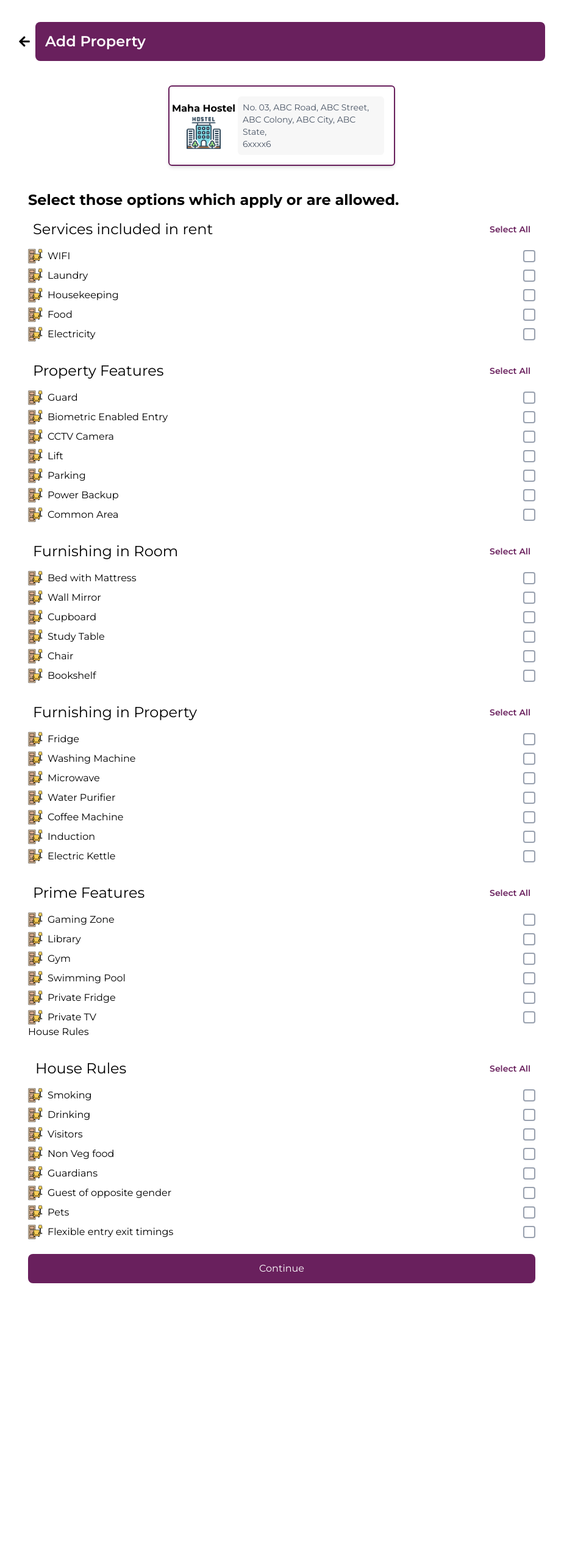
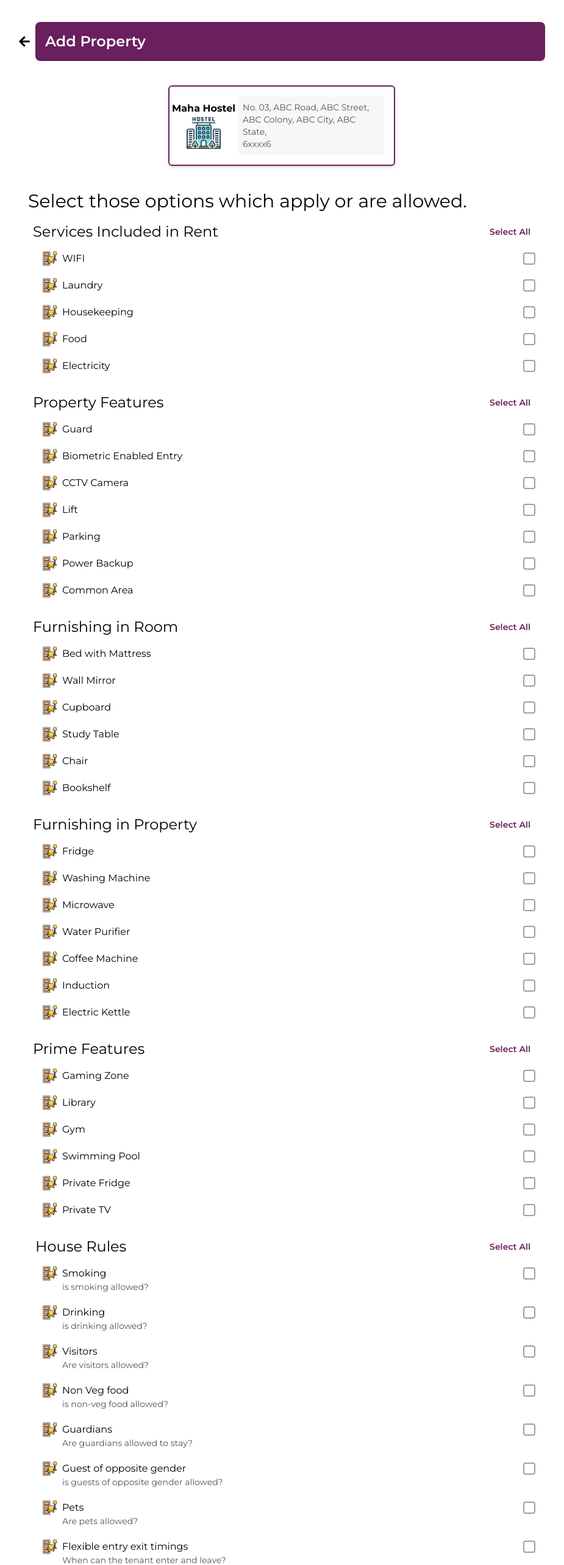
Before and after one commit to DeveloperDhanush-git/HostelManagementEl, a React (Create React App) app: page /property-card in a window 1280 px wide. Shown: the top 2566 px of the page at 61% size, without its empty margins (178-1103 px from the left). Before the commit the page ends 2136 px from the top, so only its background shows below. Built offline with nearby package versions, Linux system fonts and the light colour scheme.

Commit message:
Update Navigate

```diff
--- a/package.json
+++ b/package.json
@@ -37,5 +37,8 @@
       "last 1 firefox version",
       "last 1 safari version"
     ]
+  },
+  "devDependencies": {
+    "eslint": "^8.57.1"
   }
 }
--- a/src/Components/EditPropertyDetails/AddressDetails.js
+++ b/src/Components/EditPropertyDetails/AddressDetails.js
@@ -1,32 +1,56 @@
-import React from 'react';
+import React, { useState } from "react";
 
 const AddressDetails = () => {
+  const [address, setAddress] = useState({
+    pincode: "CRIB005679",
+    city: "Coimbatore",
+    state: "Tamil Nadu",
+    house: "Maha Hostel",
+    locality: "Gandhipuram",
+  });
+
+  const handleChange = (e) => {
+    setAddress({ ...address, [e.target.name]: e.target.value });
+  };
+
   return (
     <div className="mb-4">
       <h3 className="text-lg font-semibold mb-2">Address</h3>
       <input
         type="text"
-        placeholder="Pincode"
+        name="pincode"
+        value={address.pincode}
+        onChange={handleChange}
+        className="w-full p-2 border rounded-xl mb-4 "
+      />
+      <input
+        type="text"
+        name="city"
+        value={address.city}
+        onChange={handleChange}
         className="w-full p-2 border rounded-xl mb-4"
       />
       <input
         type="text"
-        placeholder="City"
+        name="state"
+        value={address.state}
+        onChange={handleChange}
         className="w-full p-2 border rounded-xl mb-4"
       />
       <input
         type="text"
-        placeholder="State"
+        name="house"
+        placeholder="House/Flat/Block"
+        value={address.house}
+        onChange={handleChange}
         className="w-full p-2 border rounded-xl mb-4"
       />
       <input
         type="text"
-        placeholder="House/Flat/Block"
-        className="w-full p-2 border rounded-xl mb-4"
-      />
-      <input
-        type="text"
+        name="locality"
         placeholder="Locality"
+        value={address.locality}
+        onChange={handleChange}
         className="w-full p-2 border rounded-xl mb-12"
       />
     </div>
--- a/src/Components/EditPropertyDetails/Header.js
+++ b/src/Components/EditPropertyDetails/Header.js
@@ -1,10 +1,19 @@
 import React from 'react';
+import { useNavigate } from 'react-router-dom'; // Import useNavigate
 import { FaTimes } from 'react-icons/fa';
 
 const Header = ({ buttonName }) => {
+  const navigate = useNavigate(); // Initialize navigate function
+
   return (
     <div className="flex items-center space-x-2 py-4">
-      <FaTimes className="text-xl cursor-pointer text-black hover:text-gray-700 transition duration-200" />
+      {/* Close Icon (Navigates to /housedetails on Click) */}
+      <FaTimes
+        className="text-xl cursor-pointer text-black hover:text-gray-700 transition duration-200"
+        onClick={() => navigate('/')} // Navigate on click
+      />
+
+      {/* Header Section */}
       <div className="flex-grow bg-[#69205D] text-white p-4 flex justify-between items-center rounded-lg h-16">
         <span className="text-2xl font-semibold">{buttonName}</span>
       </div>
--- a/src/Components/HostelDetails/RoomTypeSelection.js
+++ b/src/Components/HostelDetails/RoomTypeSelection.js
@@ -1,6 +1,5 @@
 // RoomTypeSelection.js
 import React from 'react';
-
 const RoomTypeSelection = ({ roomType, handleRoomTypeClick }) => {
   return (
     <div className="flex justify-between p-4  mr-6 mt-1 ml-6">
@@ -19,5 +18,4 @@ const RoomTypeSelection = ({ roomType, handleRoomTypeClick }) => {
     </div>
   );
 };
-
 export default RoomTypeSelection;
--- a/src/Components/HostelDetails/SelectedRoomDetails.js
+++ b/src/Components/HostelDetails/SelectedRoomDetails.js
@@ -16,11 +16,12 @@ const SelectedRoomDetails = ({ selectedRoom }) => {
         ))}
       </div>
 
+      {/* Rent Section */}
       <div className="flex items-center p-4 mt-4 mb-2 bg-[#69205D] rounded-xl w-max h-12">
-        <div className="font-semibold text-lg text-black bg-white rounded w-20 text-center">
+        <div className="font-semibold text-lg text-black bg-white rounded-xl w-20 text-center py-1">
           Rent
         </div>
-        <div className="text-2xl font-bold text-white  px-8 py-2">
+        <div className="text-2xl font-bold text-white px-8 py-2">
           ₹{selectedRoom.rent}
         </div>
       </div>
--- a/src/Components/HostelDetails/TermsOfAgreement.js
+++ b/src/Components/HostelDetails/TermsOfAgreement.js
@@ -13,11 +13,18 @@ const TermsOfAgreement = () => {
             { label: 'Lock-in period', value: '0.5 Months' },
             { label: 'Notice period', value: '0.5 Months' },
           ].map(({ label, value }) => (
-            <div key={label} className="bg-[#D9D9D9] p-1 rounded-lg flex justify-between">
+            <div key={label} className="bg-[#D9D9D9] p-2 rounded-lg flex justify-between">
               <div className="text-sm text-gray-600">{label}:</div>
               <div className="text-sm text-gray-600">{value}</div>
             </div>
           ))}
+        </div>
+
+        {/* Button below Terms of Agreement */}
+        <div className="mt-4">
+          <button className="bg-[#69205D] text-white py-2 rounded-md w-full text-sm md:text-base">
+            Done
+          </button>
         </div>
       </div>
     </div>
--- a/src/Components/PropertyCard/PropertyCard.js
+++ b/src/Components/PropertyCard/PropertyCard.js
@@ -1,137 +1,3 @@
-// import React, { useState } from 'react';
-
-// import PropertyHeader from './PropertyHeader';
-// import PropertyDetails from './PropertyDetails';
-// import OptionSelector from './OptionSelector';
-
-// const PropertyCard = ({ buttonName = "Add Property" }) => {
-//   const [whoCanStay, setWhoCanStay] = useState([]);
-//   const [bestSuitedFor, setBestSuitedFor] = useState([]);
-//   const [furnishingInRoom, setFurnishingInRoom] = useState([]);
-//   const [furnishingInProperty, setFurnishingInProperty] = useState([]);
-//   const [primeFeatures, setPrimeFeatures] = useState([]);
-//   const [houseRules, setHouseRules] = useState([]);
-
-//   const toggleSelectAll = (items, setItems, allSelected) => {
-//     if (allSelected) {
-//       setItems([]);
-//     } else {
-//       setItems(items);
-//     }
-//   };
-
-//   const toggleItem = (item, selectedItems, setItems) => {
-//     if (selectedItems.includes(item)) {
-//       setItems(selectedItems.filter(i => i !== item));
-//     } else {
-//       setItems([...selectedItems, item]);
-//     }
-//   };
-
-//   const renderOptions = (options, selectedItems, setItems) => (
-//     <OptionSelector
-//       options={options}
-//       selectedItems={selectedItems}
-//       setItems={setItems}
-//       toggleItem={toggleItem}
-//     />
-//   );
-
-//   return (
-//     <div className="p-4 max-w-4xl mx-auto bg-white rounded-lg mt-1" style={{ fontFamily: 'Montserrat' }}>
-//       <PropertyHeader buttonName={buttonName} />
-
-//       <PropertyDetails />
-
-//       <div className="p-4">
-//         <h2 className="font-bold text-lg mb-2">Select those options which apply or are allowed.</h2>
-
-//         <div className="p-2 rounded-md flex justify-between items-center">
-//           <span>Services included in rent</span>
-//           <button
-//             className="text-[#69205D] text-sm font-semibold"
-//             onClick={() => toggleSelectAll(["WIFI", "Laundry", "Housekeeping", "Food", "Electricity"], setWhoCanStay, whoCanStay.length === 5)}
-//           >
-//             {whoCanStay.length === 5 ? "Unselect All" : "Select All"}
-//           </button>
-//         </div>
-//         {renderOptions(["WIFI", "Laundry", "Housekeeping", "Food", "Electricity"], whoCanStay, setWhoCanStay)}
-
-//         <div className="p-2 mt-4 rounded-md flex justify-between items-center">
-//           <span>Property Features</span>
-//           <button
-//             className="text-[#69205D] text-sm font-semibold"
-//             onClick={() => toggleSelectAll(["Guard", "Biometric Enabled Entry", "CCTV Camera", "Lift", "Parking", "Power Backup", "Common Area"], setBestSuitedFor, bestSuitedFor.length === 7)}
-//           >
-//             {bestSuitedFor.length === 7 ? "Unselect All" : "Select All"}
-//           </button>
-//         </div>
-//         {renderOptions(["Guard", "Biometric Enabled Entry", "CCTV Camera", "Lift", "Parking", "Power Backup", "Common Area"], bestSuitedFor, setBestSuitedFor)}
-
-//         <div className="p-2 mt-4 rounded-md flex justify-between items-center">
-//           <span>Furnishing in Room</span>
-//           <button
-//             className="text-[#69205D] text-sm font-semibold"
-//             onClick={() => toggleSelectAll(["Bed with Mattress", "Wall Mirror", "Cupboard", "Study Table", "Chair", "Bookshelf"], setFurnishingInRoom, furnishingInRoom.length === 6)}
-//           >
-//             {furnishingInRoom.length === 6 ? "Unselect All" : "Select All"}
-//           </button>
-//         </div>
-//         {renderOptions(["Bed with Mattress", "Wall Mirror", "Cupboard", "Study Table", "Chair", "Bookshelf"], furnishingInRoom, setFurnishingInRoom)}
-
-//         <div className="p-2 mt-4 rounded-md flex justify-between items-center">
-//           <span>Furnishing in Property</span>
-//           <button
-//             className="text-[#69205D] text-sm font-semibold"
-//             onClick={() => toggleSelectAll(["Fridge", "Washing Machine", "Microwave", "Water Purifier", "Coffee Machine", "Induction", "Electric Kettle"], setFurnishingInProperty, furnishingInProperty.length === 7)}
-//           >
-//             {furnishingInProperty.length === 7 ? "Unselect All" : "Select All"}
-//           </button>
-//         </div>
-//         {renderOptions(["Fridge", "Washing Machine", "Microwave", "Water Purifier", "Coffee Machine", "Induction", "Electric Kettle"], furnishingInProperty, setFurnishingInProperty)}
-
-//         <div className="p-2 mt-4 rounded-md flex justify-between items-center">
-//           <span>Prime Features</span>
-//           <button
-//             className="text-[#69205D] text-sm font-semibold"
-//             onClick={() => toggleSelectAll(["Gaming Zone", "Library", "Gym", "Swimming Pool", "Private Fridge", "Private TV"], setPrimeFeatures, primeFeatures.length === 6)}
-//           >
-//             {primeFeatures.length === 6 ? "Unselect All" : "Select All"}
-//           </button>
-//         </div>
-//         {renderOptions(["Gaming Zone", "Library", "Gym", "Swimming Pool", "Private Fridge", "Private TV"], primeFeatures, setPrimeFeatures)}
-
-//         <div className="p-2 mt-4 rounded-md flex justify-between items-center">
-//           <span>House Rules</span>
-//           <button
-//             className="text-[#69205D] text-sm font-semibold"
-//             onClick={() => toggleSelectAll([
-//               "Smoking", "Drinking", "Visitors", "Non Veg food", "Guardians", "Guest of opposite gender", "Pets", "Flexible entry exit timings"
-//             ], setHouseRules, houseRules.length === 8)}
-//           >
-//             {houseRules.length === 8 ? "Unselect All" : "Select All"}
-//           </button>
-//         </div>
-//         {renderOptions([
-//           "Smoking", "Drinking", "Visitors", "Non Veg food", "Guardians", "Guest of opposite gender", "Pets", "Flexible entry exit timings"
-//         ], houseRules, setHouseRules)}
-
-//       </div>
-//     </div>
-//   );
-// };
-
-// export default PropertyCard;
-
-
-
-
-
-
-
-
-
-
 // PropertyCard.js
 import React, { useContext, useState, useEffect } from 'react';
 import { useNavigate } from 'react-router-dom';
@@ -195,79 +61,170 @@ const PropertyCard = ({ buttonName = "Add Property" }) => {
       <PropertyDetails />
 
       <div className="p-4">
-        <h2 className="font-bold text-2xl  mb-2">Select those options which apply or are allowed.</h2>
+        <h2 className="font- text-3xl  mb-2">Select those options which apply or are allowed.</h2>
 
-        {/* Services */}
+
+        {/* Services Included in Rent */}
         <div className="p-2 rounded-md text-2xl flex justify-between items-center">
-          <span>Services included in rent</span>
+          <span>Services Included in Rent</span>
           <button
             className="text-[#69205D] text-sm font-semibold"
-            onClick={() => toggleSelectAll(["WIFI", "Laundry", "Housekeeping", "Food", "Electricity"], whoCanStay, setWhoCanStay)}
+            onClick={() => toggleSelectAll(
+              ["WIFI", "Laundry", "Housekeeping", "Food", "Electricity"],
+              whoCanStay,
+              setWhoCanStay
+            )}
           >
             {whoCanStay.length === 5 ? "Unselect All" : "Select All"}
           </button>
         </div>
-        {renderOptions(["WIFI", "Laundry", "Housekeeping", "Food", "Electricity"], whoCanStay, setWhoCanStay)}
+
+        <div className="flex flex-col gap-3">
+          {["WIFI", "Laundry", "Housekeeping", "Food", "Electricity"].map((service) => (
+            <div key={service} className={`ml-6 ${service.toLowerCase()}`}>
+              {renderOptions([service], whoCanStay, setWhoCanStay)}
+            </div>
+          ))}
+        </div>
+
 
         {/* Property Features */}
-        <div className="p-2 mt-6  text-2xl rounded-md flex justify-between items-center">
+        <div className="p-2 mt-6 text-2xl rounded-md flex justify-between items-center">
           <span>Property Features</span>
           <button
             className="text-[#69205D] text-sm font-semibold"
-            onClick={() => toggleSelectAll(["Guard", "Biometric Enabled Entry", "CCTV Camera", "Lift", "Parking", "Power Backup", "Common Area"], bestSuitedFor, setBestSuitedFor)}
+            onClick={() => toggleSelectAll([
+              "Guard", "Biometric Enabled Entry", "CCTV Camera", "Lift", "Parking", "Power Backup", "Common Area"
+            ], bestSuitedFor, setBestSuitedFor)}
           >
             {bestSuitedFor.length === 7 ? "Unselect All" : "Select All"}
           </button>
         </div>
-        {renderOptions(["Guard", "Biometric Enabled Entry", "CCTV Camera", "Lift", "Parking", "Power Backup", "Common Area"], bestSuitedFor, setBestSuitedFor)}
+        <div className="flex flex-col gap-3">
+          {["Guard", "Biometric Enabled Entry", "CCTV Camera", "Lift", "Parking", "Power Backup", "Common Area"].map((feature) => (
+            <div key={feature} className={`ml-6 ${feature.toLowerCase().replace(/\s+/g, '-')}`}>
+              {renderOptions([feature], bestSuitedFor, setBestSuitedFor)}
+            </div>
+          ))}
+        </div>
 
         {/* Furnishing in Room */}
         <div className="p-2 mt-6 text-2xl rounded-md flex justify-between items-center">
           <span>Furnishing in Room</span>
           <button
             className="text-[#69205D] text-sm font-semibold"
-            onClick={() => toggleSelectAll(["Bed with Mattress", "Wall Mirror", "Cupboard", "Study Table", "Chair", "Bookshelf"], furnishingInRoom, setFurnishingInRoom)}
+            onClick={() => toggleSelectAll([
+              "Bed with Mattress", "Wall Mirror", "Cupboard", "Study Table", "Chair", "Bookshelf"
+            ], furnishingInRoom, setFurnishingInRoom)}
           >
             {furnishingInRoom.length === 6 ? "Unselect All" : "Select All"}
           </button>
         </div>
-        {renderOptions(["Bed with Mattress", "Wall Mirror", "Cupboard", "Study Table", "Chair", "Bookshelf"], furnishingInRoom, setFurnishingInRoom)}
+        <div className="flex flex-col gap-3">
+          {["Bed with Mattress", "Wall Mirror", "Cupboard", "Study Table", "Chair", "Bookshelf"].map((item) => (
+            <div key={item} className={`ml-6 ${item.toLowerCase().replace(/\s+/g, '-')}`}>
+              {renderOptions([item], furnishingInRoom, setFurnishingInRoom)}
+            </div>
+          ))}
+        </div>
 
         {/* Furnishing in Property */}
         <div className="p-2 mt-6 text-2xl rounded-md flex justify-between items-center">
           <span>Furnishing in Property</span>
           <button
             className="text-[#69205D] text-sm font-semibold"
-            onClick={() => toggleSelectAll(["Fridge", "Washing Machine", "Microwave", "Water Purifier", "Coffee Machine", "Induction", "Electric Kettle"], furnishingInProperty, setFurnishingInProperty)}
+            onClick={() => toggleSelectAll([
+              "Fridge", "Washing Machine", "Microwave", "Water Purifier", "Coffee Machine", "Induction", "Electric Kettle"
+            ], furnishingInProperty, setFurnishingInProperty)}
           >
             {furnishingInProperty.length === 7 ? "Unselect All" : "Select All"}
           </button>
         </div>
-        {renderOptions(["Fridge", "Washing Machine", "Microwave", "Water Purifier", "Coffee Machine", "Induction", "Electric Kettle"], furnishingInProperty, setFurnishingInProperty)}
+        <div className="flex flex-col gap-3">
+          {["Fridge", "Washing Machine", "Microwave", "Water Purifier", "Coffee Machine", "Induction", "Electric Kettle"].map((item) => (
+            <div key={item} className={`ml-6 ${item.toLowerCase().replace(/\s+/g, '-')}`}>
+              {renderOptions([item], furnishingInProperty, setFurnishingInProperty)}
+            </div>
+          ))}
+        </div>
 
         {/* Prime Features */}
-        <div className="p-2 mt-6 rounded-md  text-2xl flex justify-between items-center">
+        <div className="p-2 mt-6 text-2xl rounded-md flex justify-between items-center">
           <span>Prime Features</span>
           <button
             className="text-[#69205D] text-sm font-semibold"
-            onClick={() => toggleSelectAll(["Gaming Zone", "Library", "Gym", "Swimming Pool", "Private Fridge", "Private TV"], primeFeatures, setPrimeFeatures)}
+            onClick={() => toggleSelectAll([
+              "Gaming Zone", "Library", "Gym", "Swimming Pool", "Private Fridge", "Private TV"
+            ], primeFeatures, setPrimeFeatures)}
           >
             {primeFeatures.length === 6 ? "Unselect All" : "Select All"}
           </button>
         </div>
-        {renderOptions(["Gaming Zone", "Library", "Gym", "Swimming Pool", "Private Fridge", "Private TV"], primeFeatures, setPrimeFeatures)}
+        <div className="flex flex-col gap-3">
+          {["Gaming Zone", "Library", "Gym", "Swimming Pool", "Private Fridge", "Private TV"].map((item) => (
+            <div key={item} className={`ml-6 ${item.toLowerCase().replace(/\s+/g, '-')}`}>
+              {renderOptions([item], primeFeatures, setPrimeFeatures)}
+            </div>
+          ))}
+        </div>
 
-        House Rules
-        <div className="p-2 mt-6  ml-1  text-2xl rounded-md flex justify-between items-center">
+        {/* House Rules */}
+
+        {/* <div className="p-2 mt-6 ml-1 text-2xl rounded-md flex justify-between items-center">
           <span>House Rules</span>
           <button
-            className="text-[#69205D]  text-sm font-semibold"
-            onClick={() => toggleSelectAll(["Smoking", "Drinking", "Visitors", "Non Veg food", "Guardians", "Guest of opposite gender", "Pets", "Flexible entry exit timings"], houseRules, setHouseRules)}
+            className="text-[#69205D] text-sm font-semibold"
+            onClick={() => toggleSelectAll([
+              "Smoking", "Drinking", "Visitors", "Non Veg food", "Guardians", "Guest of opposite gender", "Pets", "Flexible entry exit timings"
+            ], houseRules, setHouseRules)}
+
           >
             {houseRules.length === 8 ? "Unselect All" : "Select All"}
           </button>
         </div>
-        {renderOptions(["Smoking", "Drinking", "Visitors", "Non Veg food", "Guardians", "Guest of opposite gender", "Pets", "Flexible entry exit timings"], houseRules, setHouseRules)}
+        <div className="flex flex-col gap-3">
+          {["Smoking", "Drinking", "Visitors", "Non Veg food", "Guardians", "Guest of opposite gender", "Pets", "Flexible entry exit timings"].map((rule) => (
+            <div key={rule} className={`ml-6 ${rule.toLowerCase().replace(/\s+/g, '-')}`}>
+              {renderOptions([rule], houseRules, setHouseRules)}
+            </div>
+          ))}
+        </div> */}
+
+<div className="p-2 mt-6 ml-1 text-2xl rounded-md flex justify-between items-center">
+  <span>House Rules</span>
+  <button
+    className="text-[#69205D] text-sm font-semibold"
+    onClick={() => toggleSelectAll([
+      "Smoking", "Drinking", "Visitors", "Non Veg food", "Guardians", "Guest of opposite gender", "Pets", "Flexible entry exit timings"
+    ], houseRules, setHouseRules)}
+  >
+    {houseRules.length === 8 ? "Unselect All" : "Select All"}
+  </button>
+</div>
+
+{/* Added the text below House Rules */}
+
+
+<div className="flex flex-col gap-3">
+  {[
+    { name: "Smoking", question: "is smoking allowed?" },
+    { name: "Drinking", question: "is drinking allowed?" },
+    { name: "Visitors", question: "Are visitors allowed?" },
+    { name: "Non Veg food", question: "is non-veg food allowed?" },
+    { name: "Guardians", question: "Are guardians allowed to stay?" },
+    { name: "Guest of opposite gender", question: "is guests of opposite gender allowed?" },
+    { name: "Pets", question: "Are pets allowed?" },
+    { name: "Flexible entry exit timings", question: "When can the tenant enter and leave?" }
+  ].map((rule) => (
+    <div key={rule.name} className={`ml-6 ${rule.name.toLowerCase().replace(/\s+/g, '-')}`}>
+      {renderOptions([rule.name], houseRules, setHouseRules)}
+      <div className="text-sm text-gray-600 ml-8">{rule.question}</div> {/* Adjusted margin here */}
+    </div>
+  ))}
+</div>
+
+
+
 
         <button onClick={handleSave} className="mt-6 p-3 bg-[#69205D] text-white rounded-lg w-full">
           Continue
```
Also changed, not shown: src/Components/HostelDetails/HostelDetails.js (+20 -43 lines), src/Components/EditPropertyDetails/EditPropertyDetails.js (line endings or trailing spaces), src/Components/HostelDetails/ServicesFeaturesFurnishings.js (line endings or trailing spaces).
